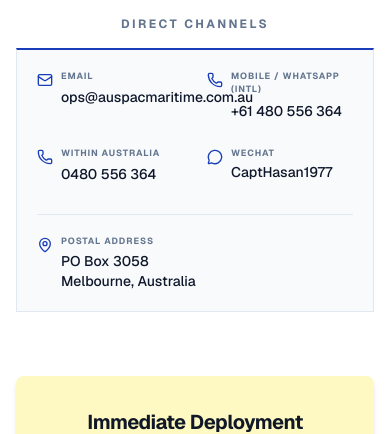
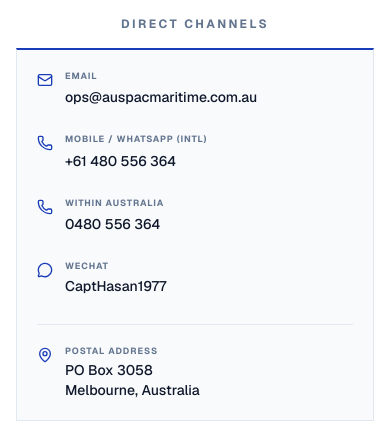
Before and after one commit to RoBiul-Hasan-Jisan/aus, a Next.js app: page /contact in a window 390 px wide. Shown: the part 433-867 px from the top of the page. Built offline with nearby package versions, Linux system fonts and the light colour scheme.

Commit message:
fetch data

```diff
--- a/app/contact/page.tsx
+++ b/app/contact/page.tsx
@@ -19,28 +19,38 @@
           </h2>
 
           <div className="bg-slate-50 border border-slate-200 border-t-2 border-t-blue-800 p-5 sm:p-12">
-            <ul className="grid grid-cols-2 sm:grid-cols-2 gap-x-6 gap-y-6 sm:gap-x-12 sm:gap-y-10">
+
+            {/* ✅ FIXED GRID */}
+            <ul className="grid grid-cols-1 sm:grid-cols-2 gap-x-6 gap-y-6 sm:gap-x-12 sm:gap-y-10">
+
               {contactDetails.map((item, index) => {
                 const Icon = item.icon
+
                 return (
                   <li
                     key={index}
-                    className={`flex items-start gap-2 sm:gap-4 ${item.fullWidth ? 'col-span-2 border-t border-slate-200 pt-5 sm:pt-8 mt-1 sm:mt-2' : ''}`}
+                    className={`flex items-start gap-3 sm:gap-4 ${
+                      item.fullWidth
+                        ? 'col-span-1 sm:col-span-2 border-t border-slate-200 pt-5 sm:pt-8 mt-1 sm:mt-2'
+                        : ''
+                    }`}
                   >
                     <Icon className="w-4 h-4 sm:w-5 sm:h-5 text-blue-800 mt-0.5 shrink-0" />
+
                     <div>
                       <h3 className="text-[9px] sm:text-xs font-bold uppercase tracking-widest text-slate-500 mb-0.5 sm:mb-1">
                         {item.label}
                       </h3>
+
                       {item.href ? (
                         <a
                           href={item.href}
-                          className="text-slate-900 font-medium text-sm sm:text-lg hover:text-blue-600 transition-colors"
+                          className="text-slate-900 font-medium text-sm sm:text-lg hover:text-blue-600 transition-colors break-words"
                         >
                           {item.value}
                         </a>
                       ) : (
-                        <p className="text-slate-900 font-medium text-sm sm:text-lg whitespace-pre-line">
+                        <p className="text-slate-900 font-medium text-sm sm:text-lg whitespace-pre-line break-words">
                           {item.value}
                         </p>
                       )}
@@ -48,14 +58,20 @@
                   </li>
                 )
               })}
+
             </ul>
           </div>
         </section>
 
         <section className="bg-yellow-100 text-gray-900 p-8 sm:p-10 rounded-md text-center shadow-md hover:shadow-lg transition-shadow duration-300">
-          <h2 className="text-xl font-bold tracking-tight mb-3">Immediate Deployment</h2>
+          <h2 className="text-xl font-bold tracking-tight mb-3">
+            Immediate Deployment
+          </h2>
+
           <p className="text-sm text-gray-700 font-light max-w-2xl mx-auto">
-            For urgent casualty response or time-sensitive operational matters, please utilize our mobile or WhatsApp channels for immediate assistance.
+            For urgent casualty response or time-sensitive operational matters,
+            please utilize our mobile or WhatsApp channels for immediate
+            assistance.
           </p>
         </section>
       </main>
```
